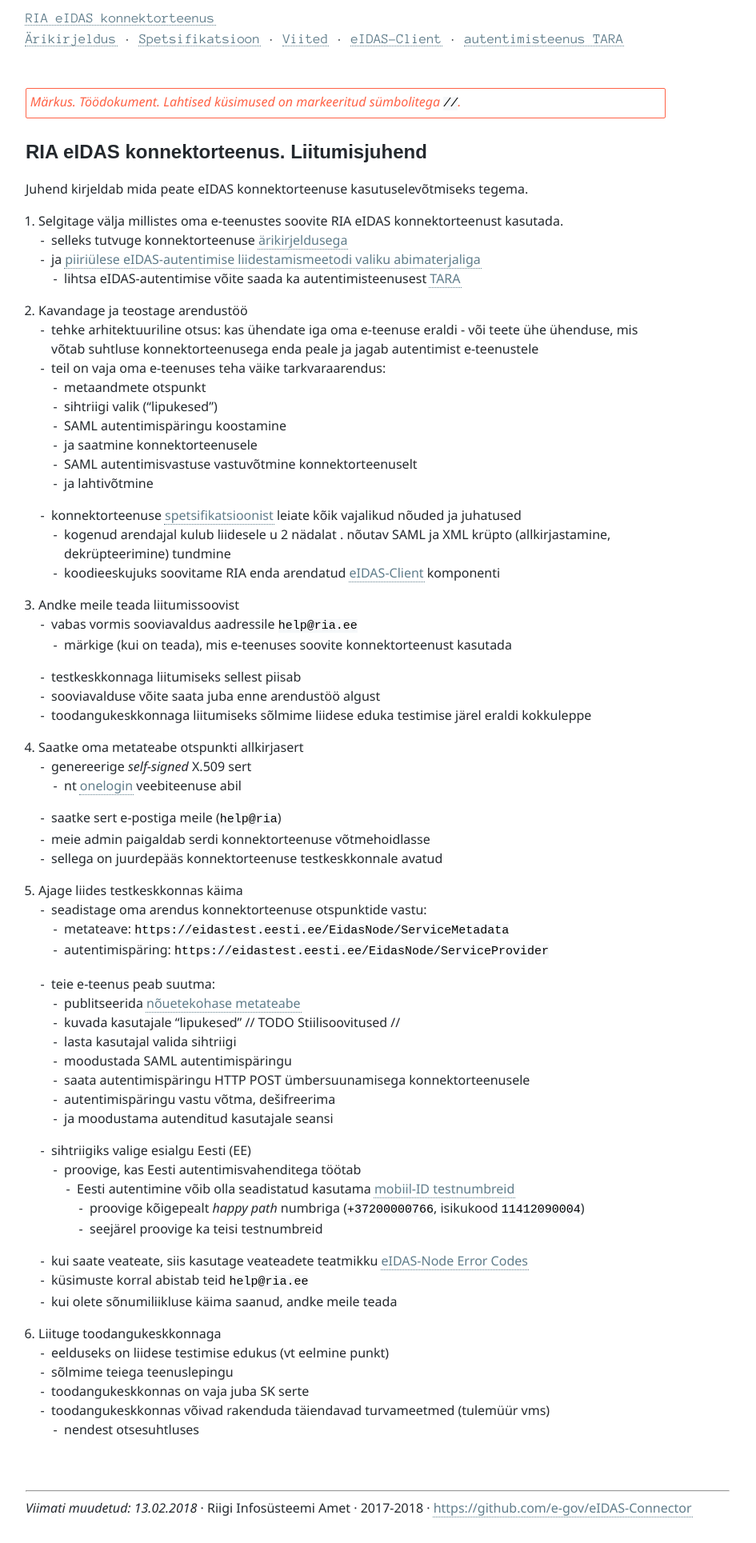
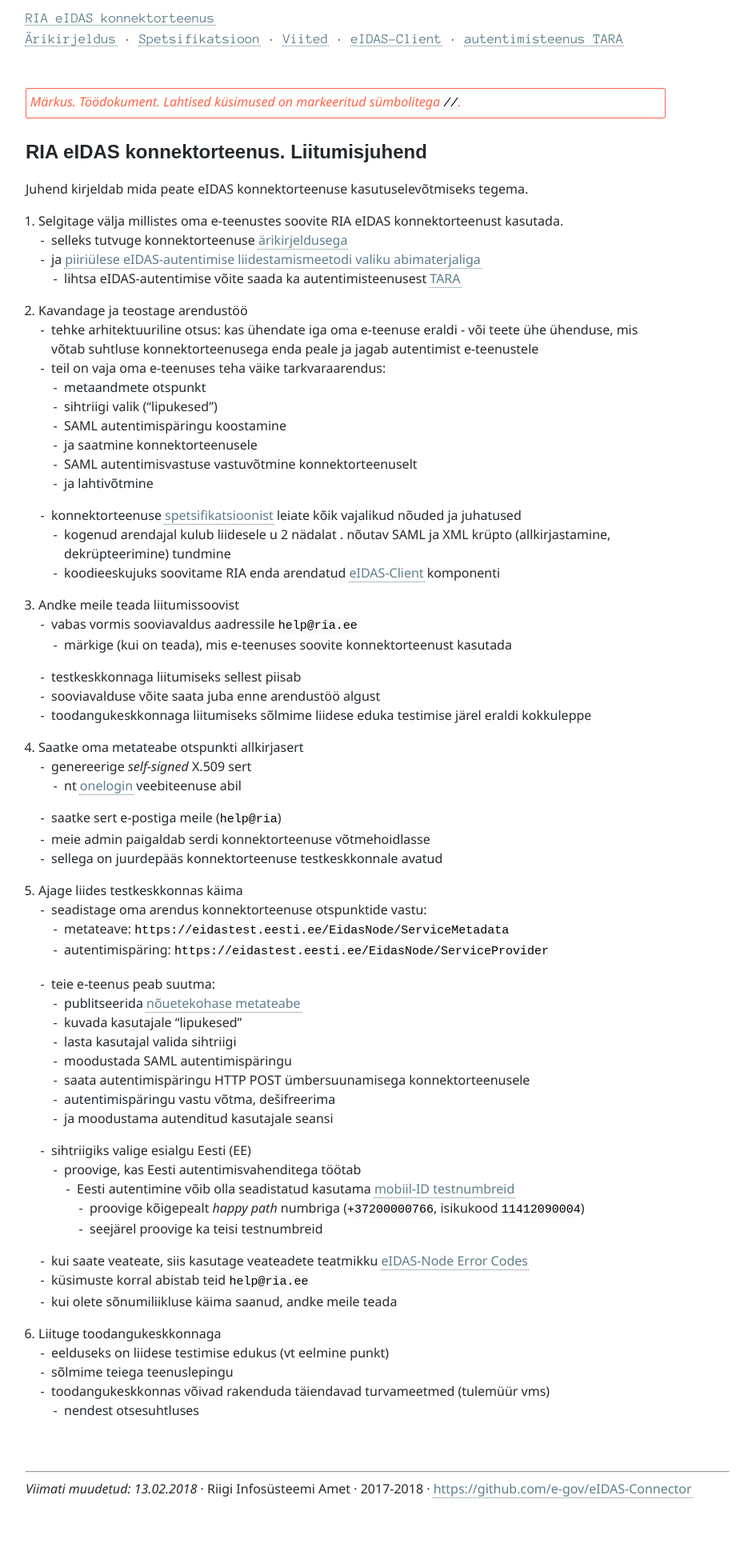
Before and after one commit to e-gov/eIDAS-Node, a Jekyll site: the page built from Liitumisjuhend.md, in a window 1280 px wide. Shown: the whole page at 80% size, without its empty margins (0-945 px from the left). Built offline with Jekyll 4.4.1, drawn with Linux system fonts in a browser that asks for light colours; after the commit the page ends 1905 px from its top, so only the background shows below that.

Commit message:
Update Liitumisjuhend.md

```diff
--- a/Liitumisjuhend.md
+++ b/Liitumisjuhend.md
@@ -48,7 +48,7 @@ Juhend kirjeldab mida peate eIDAS konnektorteenuse kasutuselevõtmiseks tegema.
         - autentimispäring: `https://eidastest.eesti.ee/EidasNode/ServiceProvider`
     - teie e-teenus peab suutma:
         - publitseerida [nõuetekohase metateabe](Spetsifikatsioon#53-teenusepakkuja-metateave)
-        - kuvada kasutajale "lipukesed" // TODO Stiilisoovitused //
+        - kuvada kasutajale "lipukesed"
         - lasta kasutajal valida sihtriigi
         - moodustada SAML autentimispäringu
         - saata autentimispäringu HTTP POST ümbersuunamisega konnektorteenusele
@@ -65,6 +65,5 @@ Juhend kirjeldab mida peate eIDAS konnektorteenuse kasutuselevõtmiseks tegema.
 6. Liituge toodangukeskkonnaga
     - eelduseks on liidese testimise edukus (vt eelmine punkt)
     - sõlmime teiega teenuslepingu
-    - toodangukeskkonnas on vaja juba SK serte
     - toodangukeskkonnas võivad rakenduda täiendavad turvameetmed (tulemüür vms)
         - nendest otsesuhtluses
```
